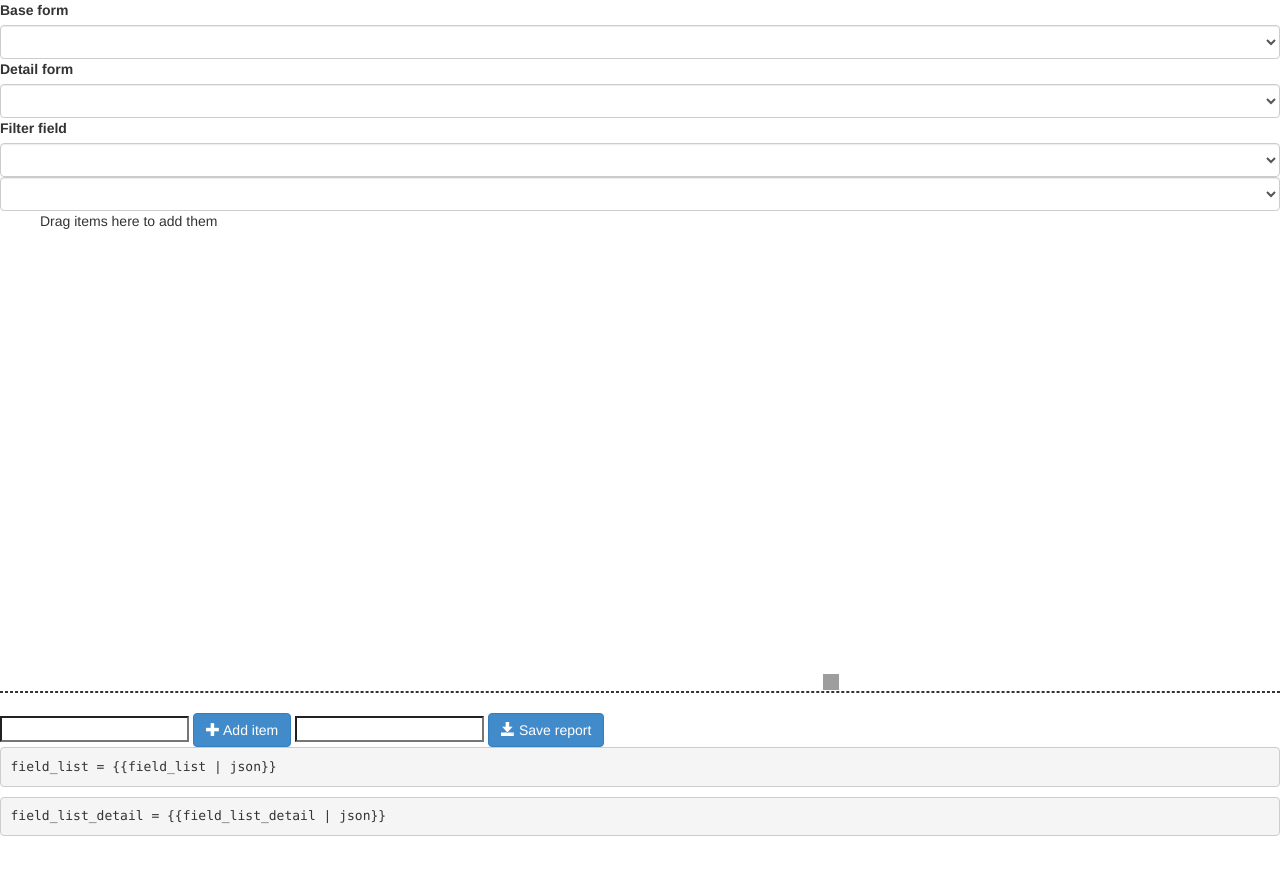
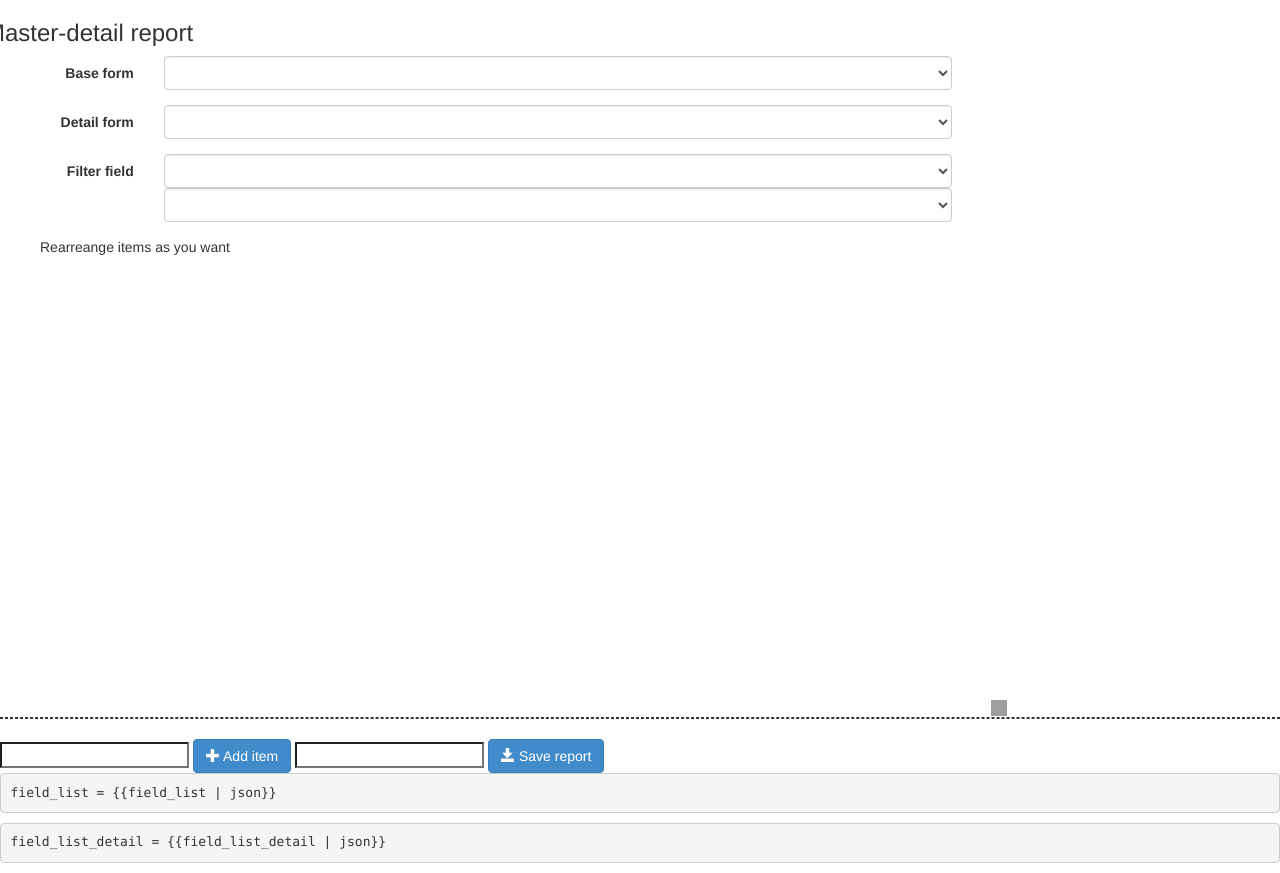
Before and after one commit to arvis/ezlydb, a Flask app: page /admin/report2/ in a window 1280 px wide. Before the commit the page ends 836 px from the top, so only its background shows below. Run offline with Flask 2, Linux system fonts and the light colour scheme; data that the repository does not hold is empty; some libraries are stand-ins or nearby versions; grey boxes are pictures that could not be loaded.

Commit message:
better looking master detail admin report

```diff
--- a/templates/admin_menu.html
+++ b/templates/admin_menu.html
@@ -31,6 +31,7 @@
     <ul class="nav navbar-nav">
       <li class="active"><a  href="/admin"><span class="glyphicon glyphicon-list"></span> Forms</a></li>
       <li><a href="/admin/reports/"><span class="glyphicon glyphicon-list-alt"></span> Reports</a></li>
+      <li><a href="/admin/report2/"><span class="glyphicon glyphicon-list-alt"></span> Master-detail report</a></li>
     </ul>
   </div><!-- /.navbar-collapse -->
 </nav>
--- a/templates/master_detail_report.html
+++ b/templates/master_detail_report.html
@@ -29,7 +29,7 @@
 
 
 <div ng-repeat="field in report_data">
-<div id="snaptarget" style="border-style:solid;border-width:1px;" >
+<div id="snaptarget" style="border-style:solid;border-width:0px;" >
 
 
     {% for field in report_fields %}
@@ -47,7 +47,7 @@
     {% endfor %}
 
 </div>
-<table>
+<table class="table table-striped">
     <thead>
     <tr>
     {% for detail_head in detail_report_fields %}
--- a/templates/master_detail_report_admin.html
+++ b/templates/master_detail_report_admin.html
@@ -18,7 +18,7 @@
 <style>
   .draggable { width: 90px; height: 40px; padding: 5px; float: left; margin: 0 10px 10px 0; font-size: .9em; border-style:solid;border-width:1px; }
   .ui-widget-header p, .ui-widget-content p { margin: 0; }
-  #snaptarget { height: 480px;width: 800px; background: #FFF;margin-left:40px }
+  #snaptarget { height: 480px; background: #FFF;margin-left:40px }
   #selectable .ui-selected { background: #F39814; color: white; }
   </style>
   <script>
@@ -39,22 +39,33 @@
 </head>
 <body ng-controller="MasterDetailReportAdmin">
 
-<div>
-<label for="base_form">Base form</label>
-<select id="base_form" ng-model="current_form" ng-change="getFormFields(form)" ng-options="form.title for form in forms_list"
-    class="form-control" name="baseForm" >
+<div class="row">
+<h3>Master-detail report</h3>
+
+<div class="col-xs-12 col-sm-6 col-md-9">
+<form class="form-horizontal" role="form">
+  <div class="form-group">
+    <label for="base_form" class="col-sm-2 control-label">Base form</label>
+    <div class="col-sm-10">
+        <select  id="base_form" ng-model="current_form" ng-change="getFormFields(form)" ng-options="form.title for form in forms_list"
+            class="form-control"   name="baseForm" >
         </select>
     </div>
+  </div>
 
-<div>
-<label for="base_form">Detail form</label>
+  <div class="form-group">
+    <label for="base_form" class="col-sm-2 control-label" >Detail form</label>
+    <div class="col-sm-10">
     <select id="base_form" ng-model="current_detail_form" ng-change="getDetailFormFields(form)" ng-options="detail_form.title for detail_form in forms_list"
         class="form-control" name="baseForm" >
     </select>
     </div>
+  </div>
 
-<div>
-<label for="base_form">Filter field</label>
+  <div class="form-group">
+    <label for="base_form" class="col-sm-2 control-label"  >Filter field</label>
+    <div class="col-sm-10">
+
         <select id="base_form" ng-model="filter_field" ng-options="field.name for field in field_list_filter"
             class="form-control" name="baseForm" >
         </select>
@@ -65,24 +76,31 @@
 
 
     </div>
+  </div>
 
 
-<div id="snaptarget" >
-  <p>Drag items here to add them</p>
+</form>
+
+</div>
+
+
+<div id="snaptarget" class="col-xs-12 col-sm-6 col-md-9" >
+  <p>Rearreange items as you want</p>
     <div id="draggable" ng-draggable class="draggable " ng-repeat="field in field_list">
       <span>{{ field.name }}</span>
       <button type="button" class="close" ng-click="field_list.splice($index, 1)" aria-hidden="true">&times;</button>
-
-
     </div>
 </div>
-      <div class="row" id="report_data" style="border-style:dashed;border-width:1px; height:'200px'; ">
+</div>
+
+<div class="row" id="report_data" style="border-style:dashed;border-width:1px; height:'100px'; ">
 <div class="column">
   <div style="border-style:solid;border-width:1px; " class="col-sm-2" ng-repeat="detail_field in field_list_detail">
     {{ detail_field.name }} <button type="button" class="close" ng-click="field_list_detail.splice($index, 1)" aria-hidden="true">&times;</button>
   </div>
 </div>
 </div>
+
 
 
 <br style="clear:both">
--- a/templates/report_fields.html
+++ b/templates/report_fields.html
@@ -1,7 +1,7 @@
 
 <div ng-controller="ReportController" ng-init='data={{ report_js|safe }}' >
 
-<h1>{{  report.report_title }}</h1>
+<h1>{{  report.title }}</h1>
 
 <p>
 <table class="table table-striped">
```
Lines whose indentation alone changed are shown as unchanged.
